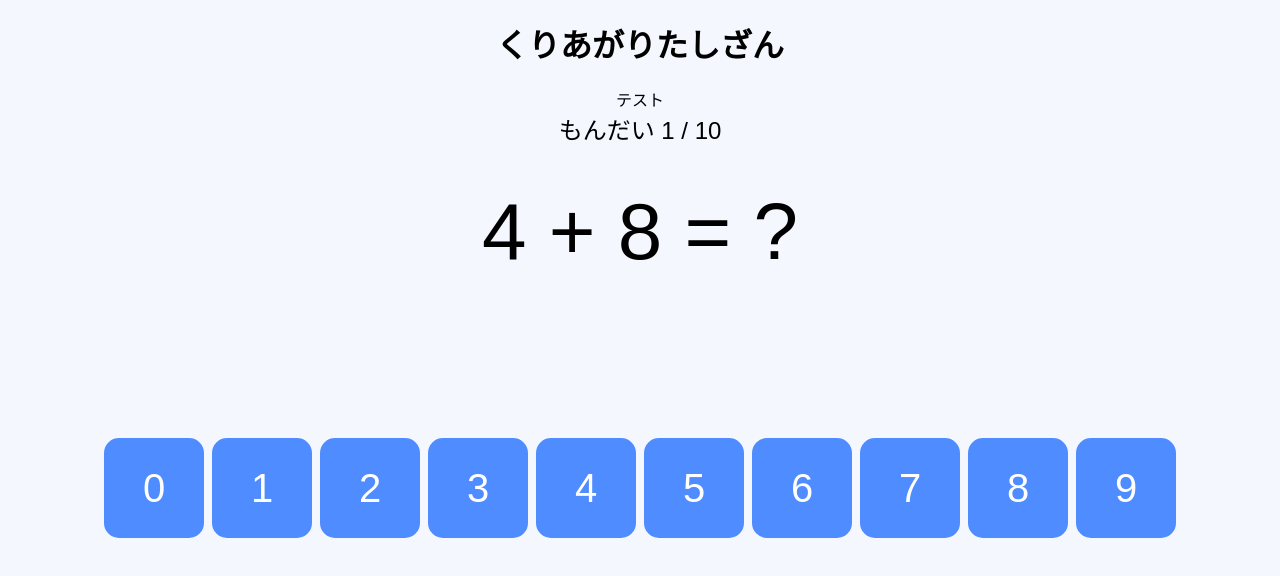
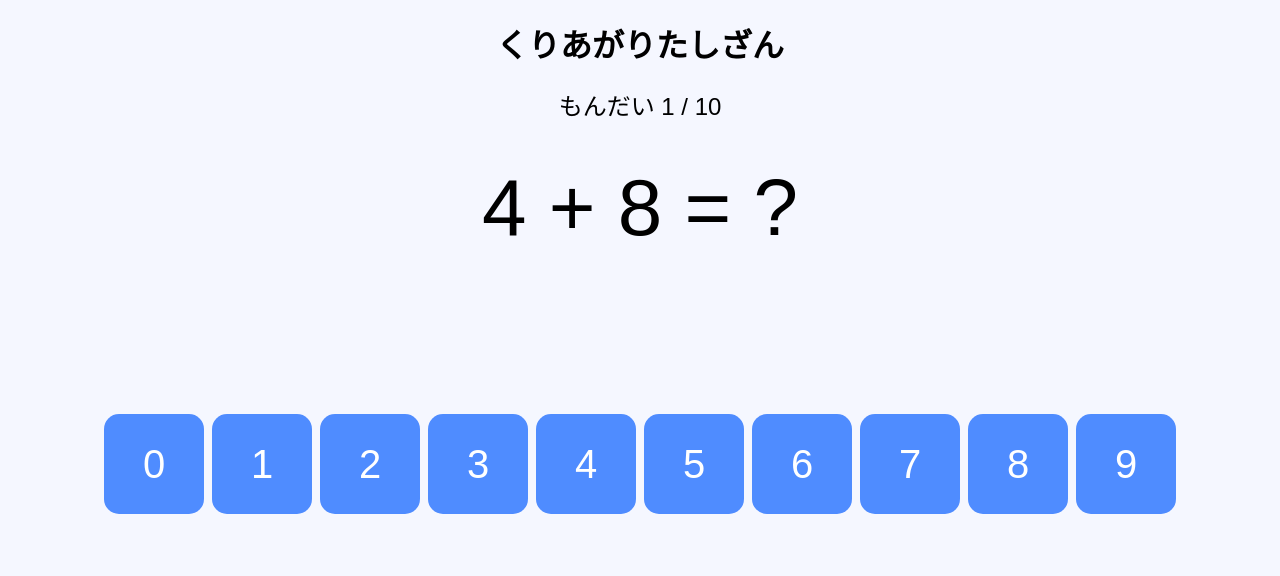
Before and after one commit to Umiumineko/tasizanranking, a plain HTML site: page index.html in a window 1280 px wide. Drawn offline with Linux system fonts and the light colour scheme.

Commit message:
Remove test div from index.html

```diff
--- a/index.html
+++ b/index.html
@@ -123,7 +123,6 @@ button:hover{
 <body>
 
 <h1>くりあがりたしざん</h1>
-<div id="test">テスト</div>
 <div id="status"></div>
 
 <div id="question"></div>
```
